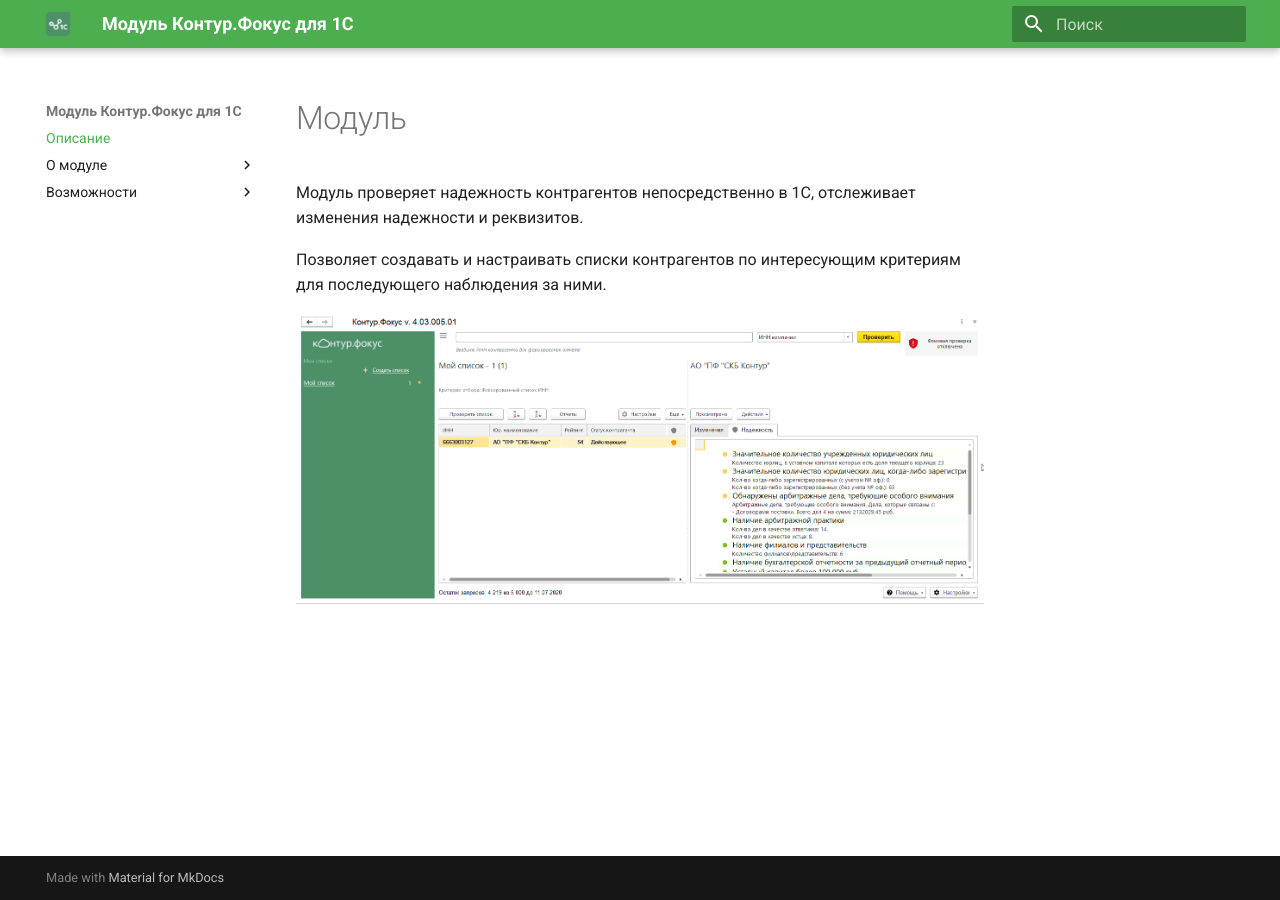
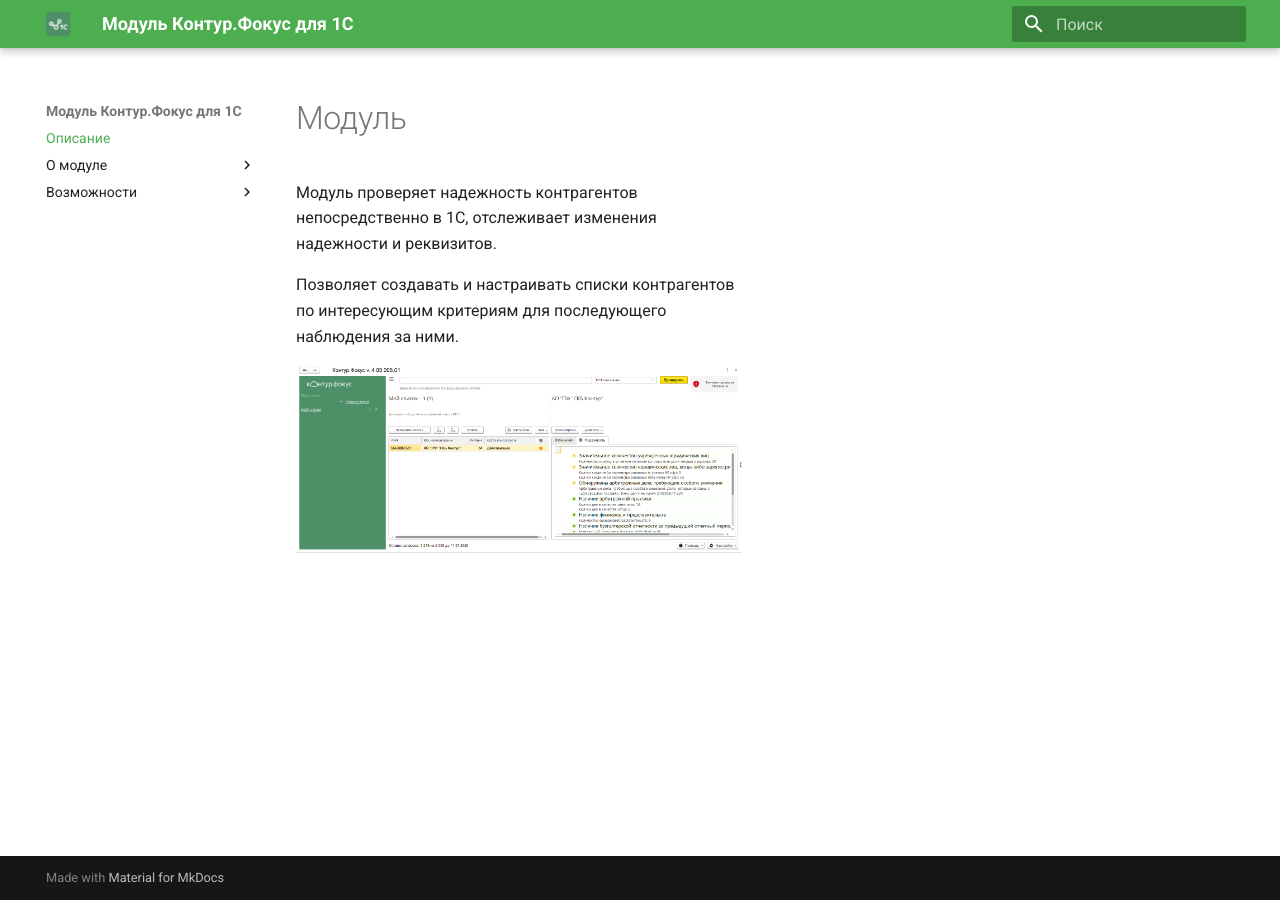
Before and after one commit to kontur-1c/KonturFocus_Module1C_docs, an MkDocs documentation site: the page built from docs/index.md, in a window 1280 px wide and 900 px high. Built offline with MkDocs 1.6.1 and Material for MkDocs 9.7.7, drawn with Linux system fonts in a browser that asks for light colours.

Commit message:
Финальные правки

```diff
--- /dev/null
+++ b/docs/assets/stylesheets/extra.css
@@ -0,0 +1,19 @@
+.md-content {
+	margin-right: 0;
+  }
+  .md-sidebar--secondary {
+	margin-top: 220px;
+	margin-left: 12.1rem;
+  }
+  .md-typeset__table {
+	padding: 0;
+  }
+  .md-typeset table:not([class]) {
+	font-size: .54rem;
+  }
+
+  @media only screen and (min-width:59.9375em) and (max-width:80em) {
+	.md-sidebar--secondary {
+	  display: none;
+	}
+  }
--- a/mkdocs.yml
+++ b/mkdocs.yml
@@ -16,3 +16,10 @@ theme:
   palette:
     primary: Green
     accent: indigo
+extra_css:
+  - assets/stylesheets/extra.css
+markdown_extensions:
+  - admonition
+  - codehilite
+  - toc:
+      permalink: true
```
